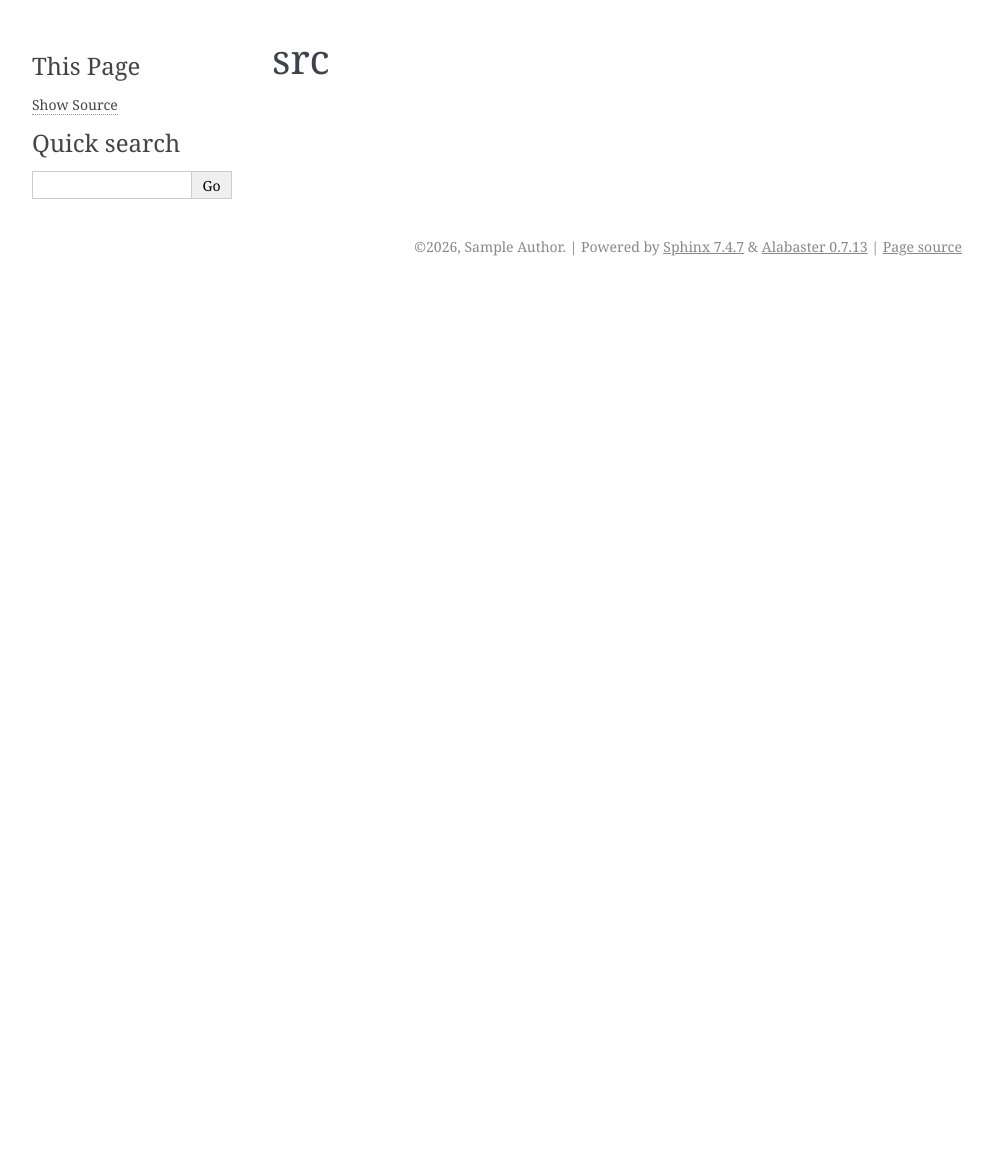
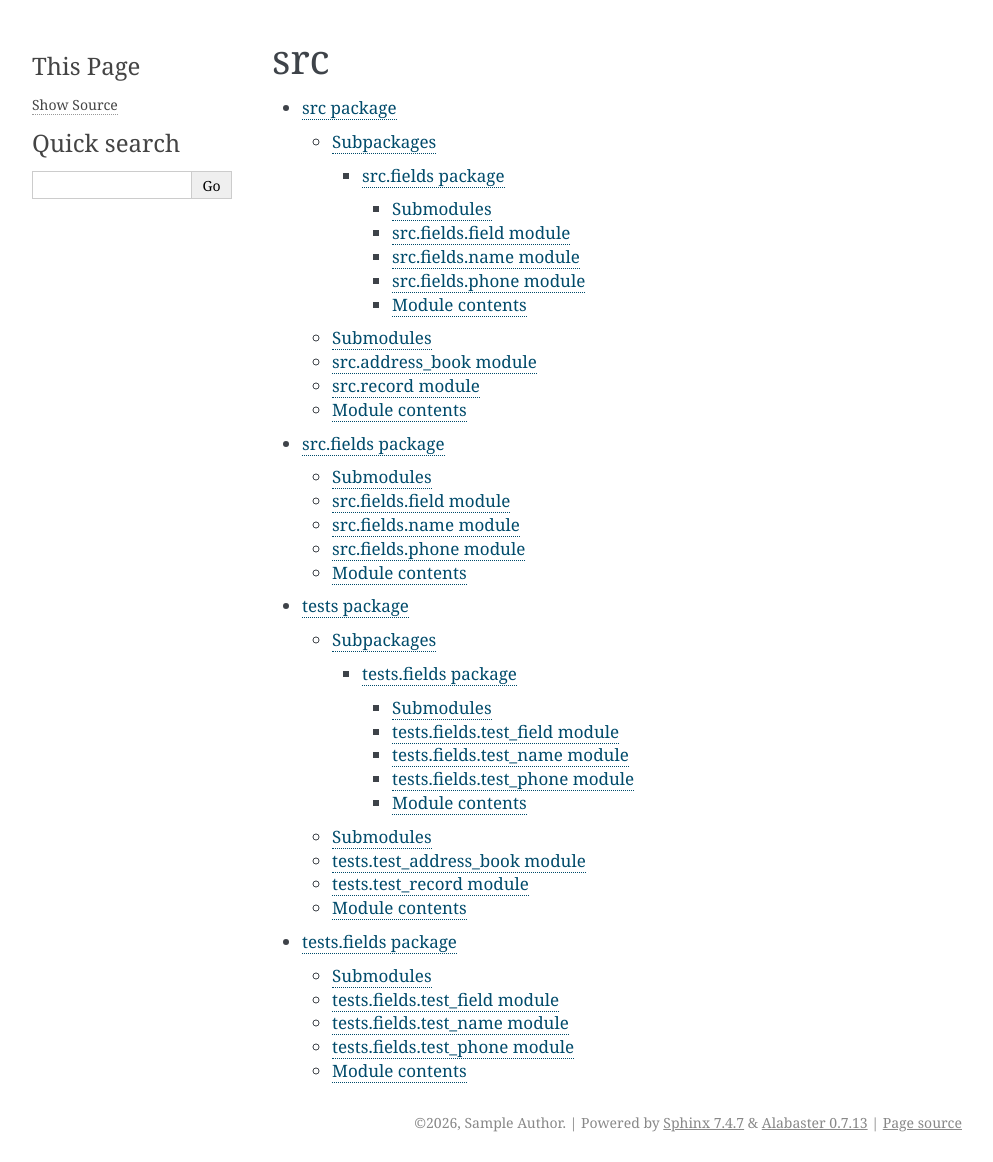
Before and after one commit to mykhailo-zhar/goit-pycore-hw-06, a Sphinx documentation site: the page built from docs/source/modules.rst, in a window 1280 px wide. Shown: the whole page, without its empty margins (148-1141 px from the left). Built offline with Sphinx 7.4.7, drawn with Linux system fonts in a browser that asks for light colours; before the commit the page ends 900 px from its top, so only the background shows below that.

Commit message:
Add documentation for modules

```diff
--- a/docs/source/modules.rst
+++ b/docs/source/modules.rst
@@ -3,3 +3,8 @@ src
 
 .. toctree::
    :maxdepth: 4
+
+   src
+   src.fields
+   tests
+   tests.fields
--- /dev/null
+++ b/docs/source/src.fields.rst
@@ -0,0 +1,37 @@
+src.fields package
+==================
+
+Submodules
+----------
+
+src.fields.field module
+-----------------------
+
+.. automodule:: src.fields.field
+   :members:
+   :show-inheritance:
+   :undoc-members:
+
+src.fields.name module
+----------------------
+
+.. automodule:: src.fields.name
+   :members:
+   :show-inheritance:
+   :undoc-members:
+
+src.fields.phone module
+-----------------------
+
+.. automodule:: src.fields.phone
+   :members:
+   :show-inheritance:
+   :undoc-members:
+
+Module contents
+---------------
+
+.. automodule:: src.fields
+   :members:
+   :show-inheritance:
+   :undoc-members:
--- /dev/null
+++ b/docs/source/src.rst
@@ -0,0 +1,37 @@
+src package
+===========
+
+Subpackages
+-----------
+
+.. toctree::
+   :maxdepth: 4
+
+   src.fields
+
+Submodules
+----------
+
+src.address\_book module
+------------------------
+
+.. automodule:: src.address_book
+   :members:
+   :show-inheritance:
+   :undoc-members:
+
+src.record module
+-----------------
+
+.. automodule:: src.record
+   :members:
+   :show-inheritance:
+   :undoc-members:
+
+Module contents
+---------------
+
+.. automodule:: src
+   :members:
+   :show-inheritance:
+   :undoc-members:
--- /dev/null
+++ b/docs/source/tests.fields.rst
@@ -0,0 +1,37 @@
+tests.fields package
+====================
+
+Submodules
+----------
+
+tests.fields.test\_field module
+-------------------------------
+
+.. automodule:: tests.fields.test_field
+   :members:
+   :show-inheritance:
+   :undoc-members:
+
+tests.fields.test\_name module
+------------------------------
+
+.. automodule:: tests.fields.test_name
+   :members:
+   :show-inheritance:
+   :undoc-members:
+
+tests.fields.test\_phone module
+-------------------------------
+
+.. automodule:: tests.fields.test_phone
+   :members:
+   :show-inheritance:
+   :undoc-members:
+
+Module contents
+---------------
+
+.. automodule:: tests.fields
+   :members:
+   :show-inheritance:
+   :undoc-members:
--- /dev/null
+++ b/docs/source/tests.rst
@@ -0,0 +1,37 @@
+tests package
+=============
+
+Subpackages
+-----------
+
+.. toctree::
+   :maxdepth: 4
+
+   tests.fields
+
+Submodules
+----------
+
+tests.test\_address\_book module
+--------------------------------
+
+.. automodule:: tests.test_address_book
+   :members:
+   :show-inheritance:
+   :undoc-members:
+
+tests.test\_record module
+-------------------------
+
+.. automodule:: tests.test_record
+   :members:
+   :show-inheritance:
+   :undoc-members:
+
+Module contents
+---------------
+
+.. automodule:: tests
+   :members:
+   :show-inheritance:
+   :undoc-members:
```
